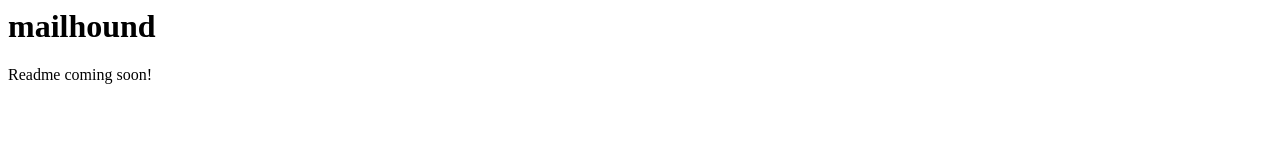
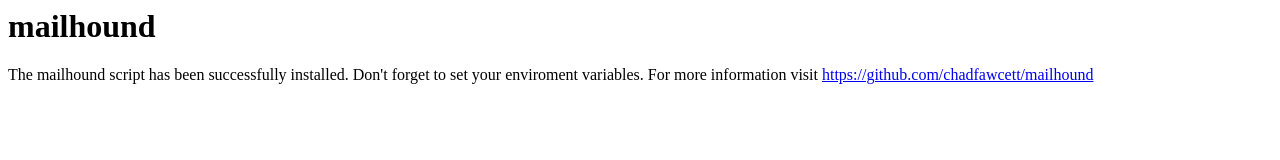
Before and after one commit to chadfawcett/mailhound, a website: page index.html in a window 1280 px wide. Drawn offline with Linux system fonts and the light colour scheme.

Commit message:
Landing page update

```diff
--- a/index.html
+++ b/index.html
@@ -1,3 +1,3 @@
 <h1>mailhound</h1>
 
-<p>Readme coming soon!<p>
+<p>The mailhound script has been successfully installed. Don't forget to set your enviroment variables. For more information visit <a href="https://github.com/chadfawcett/mailhound">https://github.com/chadfawcett/mailhound</a><p>
```
